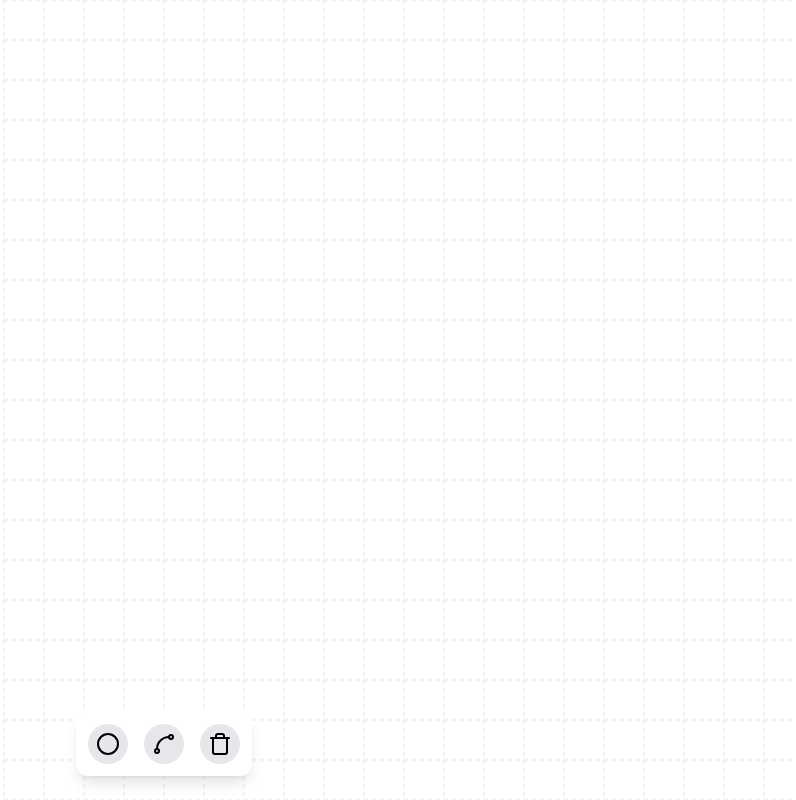
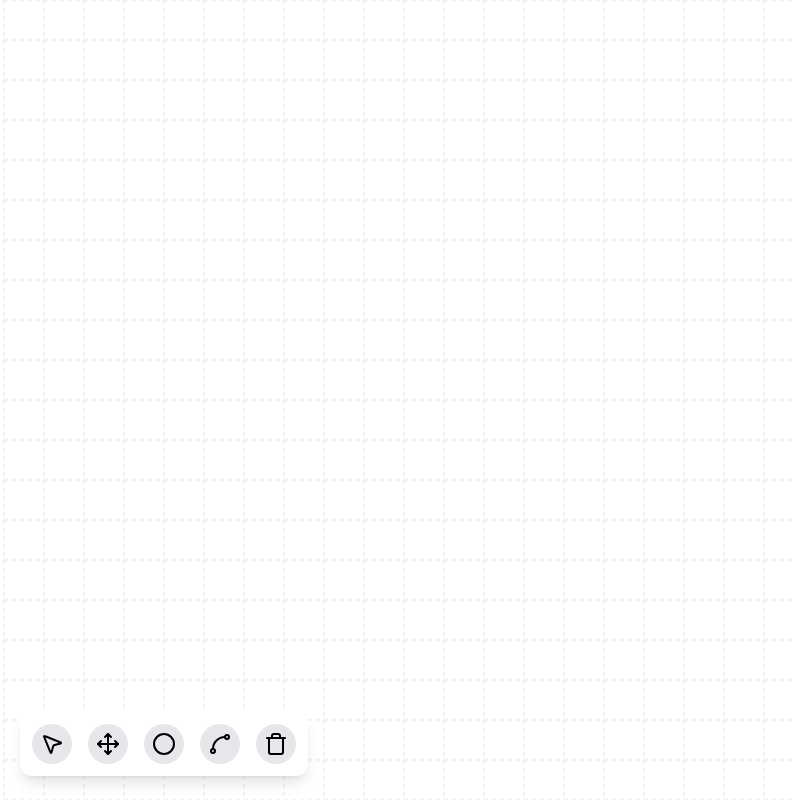
Before and after one commit to Nynjin/GraphMapJS, a Next.js app: page / in a window 1280 px wide. Shown: the whole page, without its empty margins (476-1272 px from the left). Built offline with nearby package versions, Linux system fonts and the light colour scheme.

Commit message:
feat: added zoom and span tools

```diff
--- a/package.json
+++ b/package.json
@@ -18,6 +18,8 @@
     "commitlint": "commitlint --edit"
   },
   "dependencies": {
+    "@types/d3": "^7.4.3",
+    "d3": "^7.9.0",
     "lucide-react": "^0.510.0",
     "next": "^14.2.28",
     "react": "^18",
--- a/src/components/Canvas/Canvas.tsx
+++ b/src/components/Canvas/Canvas.tsx
@@ -5,8 +5,9 @@ import { GraphNodeRenderer } from '@/components/Renderers/GraphNodeRenderer'
 import { GridRenderer } from '@/components/Renderers/GridRenderer'
 import { Tool } from '@/types/Tool'
 
-import { useRef } from 'react'
+import { useEffect, useRef, useState } from 'react'
 
+import * as d3 from 'd3'
 import { Toaster } from 'sonner'
 
 export function Canvas({
@@ -16,6 +17,27 @@ export function Canvas({
   setCurrentTool: (tool: Tool) => void
 }) {
   const svgRef = useRef<SVGSVGElement>(null)
+  const gRef = useRef<SVGGElement>(null)
+  const [zoomTransform, setZoomTransform] = useState(d3.zoomIdentity)
+
+  useEffect(() => {
+    if (!svgRef.current || !gRef.current) return
+
+    const svg = d3.select(svgRef.current)
+    const g = d3.select(gRef.current)
+
+    const zoom = d3
+      .zoom<SVGSVGElement, unknown>()
+      .scaleExtent([0.3, 5])
+      .on('zoom', (event: d3.D3ZoomEvent<SVGSVGElement, unknown>) => {
+        g.attr('transform', event.transform.toString())
+        setZoomTransform(event.transform)
+      })
+
+    svg.call(zoom)
+
+    if (currentTool !== 'span') svg.call(zoom).on('mousedown.zoom', null)
+  }, [currentTool])
 
   return (
     <div className="relative w-full h-full">
@@ -27,9 +49,15 @@ export function Canvas({
           cursor: currentTool === 'node' ? 'crosshair' : 'default',
         }}
       >
-        <GridRenderer />
-        <EdgeRenderer currentTool={currentTool} svgRef={svgRef} />
-        <GraphNodeRenderer currentTool={currentTool} svgRef={svgRef} />
+        <g ref={gRef}>
+          <GridRenderer zoomTransform={zoomTransform} svgRef={svgRef} />
+          <EdgeRenderer currentTool={currentTool} svgRef={svgRef} zoomTransform={zoomTransform} />
+          <GraphNodeRenderer
+            currentTool={currentTool}
+            svgRef={svgRef}
+            zoomTransform={zoomTransform}
+          />
+        </g>
       </svg>
     </div>
   )
--- a/src/components/Renderers/EdgeRenderer.tsx
+++ b/src/components/Renderers/EdgeRenderer.tsx
@@ -5,15 +5,18 @@ import { useGraphStore } from '@/hooks/useGraphStore'
 import { useUIStore } from '@/hooks/useUIStore'
 import { GraphNode } from '@/types/GraphNode'
 import { Tool } from '@/types/Tool'
+import { getSVGPoint } from '@/utils/getSVGPoint'
 
 import { useEffect, useState } from 'react'
 
 export function EdgeRenderer({
   currentTool,
   svgRef,
+  zoomTransform,
 }: {
   currentTool: Tool
   svgRef: React.RefObject<SVGSVGElement>
+  zoomTransform: d3.ZoomTransform
 }) {
   const { edges, addEdge, deleteEdge, nodes } = useGraphStore()
   const [isCreating, setIsCreating] = useState(false)
@@ -30,16 +33,13 @@ export function EdgeRenderer({
       const target = e.target as SVGElement
       if (target.closest('[data-edge-id]')) return // Prevent click on existing edges
 
-      const pt = svg.createSVGPoint()
-      pt.x = e.clientX
-      pt.y = e.clientY
-      const svgP = pt.matrixTransform(svg.getScreenCTM()?.inverse())
+      const point = getSVGPoint(svg, e.clientX, e.clientY, zoomTransform)
 
       if (!isCreating && !isDraggingNode) {
         // Start creating an edge if not already creating
         const node = nodes.find((n) => {
-          const dx = svgP.x - n.x
-          const dy = svgP.y - n.y
+          const dx = point.x - n.x
+          const dy = point.y - n.y
           return Math.sqrt(dx * dx + dy * dy) < NODE_RADIUS * 2
         })
 
@@ -50,8 +50,8 @@ export function EdgeRenderer({
       } else {
         // Finalize edge creation on second click
         const node = nodes.find((n) => {
-          const dx = svgP.x - n.x
-          const dy = svgP.y - n.y
+          const dx = point.x - n.x
+          const dy = point.y - n.y
           return Math.sqrt(dx * dx + dy * dy) < NODE_RADIUS * 2
         })
 
@@ -77,8 +77,8 @@ export function EdgeRenderer({
       const pt = svg.createSVGPoint()
       pt.x = e.clientX
       pt.y = e.clientY
-      const svgP = pt.matrixTransform(svg.getScreenCTM()?.inverse())
-      setMousePosition({ x: svgP.x, y: svgP.y })
+      const point = getSVGPoint(svg, pt.x, pt.y, zoomTransform)
+      setMousePosition({ x: point.x, y: point.y })
     }
 
     svg.addEventListener('click', handleClick)
@@ -87,7 +87,16 @@ export function EdgeRenderer({
       svg.removeEventListener('click', handleClick)
       svg.removeEventListener('mousemove', handleMouseMove)
     }
-  }, [currentTool, svgRef, nodes, addEdge, isCreating, startGraphNode, isDraggingNode])
+  }, [
+    currentTool,
+    svgRef,
+    nodes,
+    addEdge,
+    isCreating,
+    startGraphNode,
+    isDraggingNode,
+    zoomTransform,
+  ])
 
   // Handle edge deletion
   const handleClick = (id: string) => (e: React.MouseEvent) => {
@@ -105,7 +114,7 @@ export function EdgeRenderer({
         const toGraphNode = nodes.find((n) => n.id === edge.to)
 
         return fromGraphNode && toGraphNode ? (
-          <>
+          <g key={edge.id}>
             {/* Visible thin edge */}
             <line
               key={`visible-${edge.id}`}
@@ -133,7 +142,7 @@ export function EdgeRenderer({
                 e.currentTarget.style.cursor = 'pointer'
               }}
             />
-          </>
+          </g>
         ) : null
       })}
 
--- a/src/components/Renderers/GraphNodeRenderer.tsx
+++ b/src/components/Renderers/GraphNodeRenderer.tsx
@@ -4,6 +4,7 @@ import { NODE_HITBOX, NODE_RADIUS } from '@/constants/Graph'
 import { useGraphStore } from '@/hooks/useGraphStore'
 import { useUIStore } from '@/hooks/useUIStore'
 import { Tool } from '@/types/Tool'
+import { getSVGPoint } from '@/utils/getSVGPoint'
 
 import { useEffect } from 'react'
 
@@ -27,9 +28,11 @@ function getNextAvailableLabel(nodes: { label: string }[]): string {
 export function GraphNodeRenderer({
   currentTool,
   svgRef,
+  zoomTransform,
 }: {
   currentTool: Tool
   svgRef: React.RefObject<SVGSVGElement>
+  zoomTransform: d3.ZoomTransform
 }) {
   const { nodes, addGraphNode, deleteGraphNode, moveGraphNode } = useGraphStore()
   const { setIsDraggingNode } = useUIStore()
@@ -44,14 +47,11 @@ export function GraphNodeRenderer({
       const target = e.target as SVGElement
       if (target.closest('[data-node-id]')) return
 
-      const pt = svg.createSVGPoint()
-      pt.x = e.clientX
-      pt.y = e.clientY
-      const svgP = pt.matrixTransform(svg.getScreenCTM()?.inverse())
+      const point = getSVGPoint(svg, e.clientX, e.clientY, zoomTransform)
 
       const isOverlapping = nodes.some((n) => {
-        const dx = svgP.x - n.x
-        const dy = svgP.y - n.y
+        const dx = point.x - n.x
+        const dy = point.y - n.y
         return Math.sqrt(dx * dx + dy * dy) < NODE_DIAMETER
       })
       if (isOverlapping)
@@ -60,14 +60,14 @@ export function GraphNodeRenderer({
         })
 
       const id = crypto.randomUUID()
-      addGraphNode({ id, x: svgP.x, y: svgP.y, label: getNextAvailableLabel(nodes) })
+      addGraphNode({ id, x: point.x, y: point.y, label: getNextAvailableLabel(nodes) })
     }
 
     svg.addEventListener('click', handleClick)
     return () => {
       svg.removeEventListener('click', handleClick)
     }
-  }, [currentTool, svgRef, nodes, addGraphNode])
+  }, [currentTool, svgRef, nodes, addGraphNode, zoomTransform])
 
   // Drag logic
   const handleDrag = (nodeId: string, nodeX: number, nodeY: number) => (e: React.MouseEvent) => {
@@ -78,14 +78,19 @@ export function GraphNodeRenderer({
       return
     }
 
-    const startX = e.clientX
-    const startY = e.clientY
+    if (currentTool !== 'pointer') return
 
+    const svg = svgRef.current
+    if (!svg) return
+
+    const startPoint = getSVGPoint(svg, e.clientX, e.clientY, zoomTransform)
     const onMove = (moveEvent: MouseEvent) => {
       setIsDraggingNode(true)
 
-      const dx = moveEvent.clientX - startX
-      const dy = moveEvent.clientY - startY
+      const movePoint = getSVGPoint(svg, moveEvent.clientX, moveEvent.clientY, zoomTransform)
+
+      const dx = movePoint.x - startPoint.x
+      const dy = movePoint.y - startPoint.y
       const newX = nodeX + dx
       const newY = nodeY + dy
 
--- a/src/components/Renderers/GridRenderer.tsx
+++ b/src/components/Renderers/GridRenderer.tsx
@@ -1,25 +1,41 @@
-// Grid.tsx
-export function GridRenderer({ spacing = 40 }: { spacing?: number }) {
-  const lines = []
+import React, { useEffect, useState } from 'react'
 
-  for (let i = 0; i <= 2000; i += spacing) {
-    lines.push(
+export function GridRenderer({
+  spacing = 40,
+  zoomTransform,
+  svgRef,
+}: {
+  spacing?: number
+  zoomTransform: d3.ZoomTransform
+  svgRef: React.RefObject<SVGSVGElement>
+}) {
+  const [lines, setLines] = useState<JSX.Element[]>([])
+
+  useEffect(() => {
+    if (!svgRef.current) return
+
+    const svgRect = svgRef.current.getBoundingClientRect()
+    const { width, height } = svgRect
+
+    const inv = zoomTransform.invert([0, 0])
+    const [x0, y0] = inv
+    const [x1, y1] = zoomTransform.invert([width, height])
+
+    const visibleLines: JSX.Element[] = []
+
+    const startX = Math.floor(x0 / spacing) * spacing
+    const endX = Math.ceil(x1 / spacing) * spacing
+    const startY = Math.floor(y0 / spacing) * spacing
+    const endY = Math.ceil(y1 / spacing) * spacing
+
+    for (let x = startX; x <= endX; x += spacing) {
+      visibleLines.push(
         <line
-        key={`v-${i.toString()}`}
-        x1={i}
-        y1={0}
-        x2={i}
-        y2={2000}
-        stroke="#ccc"
-        strokeDasharray="4 4"
-        strokeWidth={0.5}
-      />,
-      <line
-        key={`h-${i.toString()}`}
-        x1={0}
-        y1={i}
-        x2={2000}
-        y2={i}
+          key={`v-${x.toString()}`}
+          x1={x}
+          y1={y0}
+          x2={x}
+          y2={y1}
           stroke="#ccc"
           strokeDasharray="4 4"
           strokeWidth={0.5}
@@ -27,5 +43,23 @@ export function GridRenderer({ spacing = 40 }: { spacing?: number }) {
       )
     }
 
+    for (let y = startY; y <= endY; y += spacing) {
+      visibleLines.push(
+        <line
+          key={`h-${y.toString()}`}
+          x1={x0}
+          y1={y}
+          x2={x1}
+          y2={y}
+          stroke="#ccc"
+          strokeDasharray="4 4"
+          strokeWidth={0.5}
+        />,
+      )
+    }
+
+    setLines(visibleLines)
+  }, [zoomTransform, spacing, svgRef])
+
   return <g>{lines}</g>
 }
--- a/src/components/Toolbar.tsx
+++ b/src/components/Toolbar.tsx
@@ -1,6 +1,6 @@
 import { Tool } from '@/types/Tool'
 
-import { Circle, Spline, Trash } from 'lucide-react'
+import { Circle, MousePointer2, Move, Spline, Trash } from 'lucide-react'
 
 interface Props {
   currentTool: string | null
@@ -10,6 +10,22 @@ interface Props {
 export function Toolbar({ currentTool, onSelectTool }: Props) {
   return (
     <div className="absolute bottom-6 left-1/2 -translate-x-1/2 bg-white shadow-lg rounded-xl p-3 flex space-x-4 z-50">
+      <button
+        onClick={() => {
+          onSelectTool(currentTool === 'pointer' ? null : 'pointer')
+        }}
+        className={`p-2 rounded-full ${currentTool === 'pointer' ? 'bg-blue-500 text-white' : 'bg-gray-200'}`}
+      >
+        <MousePointer2 />
+      </button>
+      <button
+        onClick={() => {
+          onSelectTool(currentTool === 'span' ? null : 'span')
+        }}
+        className={`p-2 rounded-full ${currentTool === 'span' ? 'bg-blue-500 text-white' : 'bg-gray-200'}`}
+      >
+        <Move />
+      </button>
       <button
         onClick={() => {
           onSelectTool(currentTool === 'node' ? null : 'node')
--- a/src/types/Tool.ts
+++ b/src/types/Tool.ts
@@ -1 +1 @@
-export type Tool = 'node' | 'edge' | 'delete' | null
+export type Tool = 'pointer' | 'span' | 'node' | 'edge' | 'delete' | null
--- /dev/null
+++ b/src/utils/getSVGPoint.ts
@@ -0,0 +1,28 @@
+export function getSVGPoint(
+  svg: SVGSVGElement,
+  clientX: number,
+  clientY: number,
+  zoomTransform: d3.ZoomTransform,
+): DOMPoint {
+  const pt = svg.createSVGPoint()
+
+  // Get the mouse position in the window
+  pt.x = clientX
+  pt.y = clientY
+
+  // Get the bounding client rectangle of the SVG to factor in the position of the SVG element within the page
+  const svgRect = svg.getBoundingClientRect()
+
+  // Convert the mouse position from screen space to SVG coordinate space
+  const x = pt.x - svgRect.left
+  const y = pt.y - svgRect.top
+
+  // Apply the inverse of the zoom transform to get the coordinates relative to the SVG space
+  // Need to include the translation components (tx, ty) as well
+  const transformedPoint = new DOMPoint(
+    (x - zoomTransform.x) / zoomTransform.k,
+    (y - zoomTransform.y) / zoomTransform.k,
+  )
+
+  return transformedPoint
+}
```
Also changed, not shown: 1 other file (tests, documents, lock files or other folders). Lines whose indentation alone changed are shown as unchanged.
